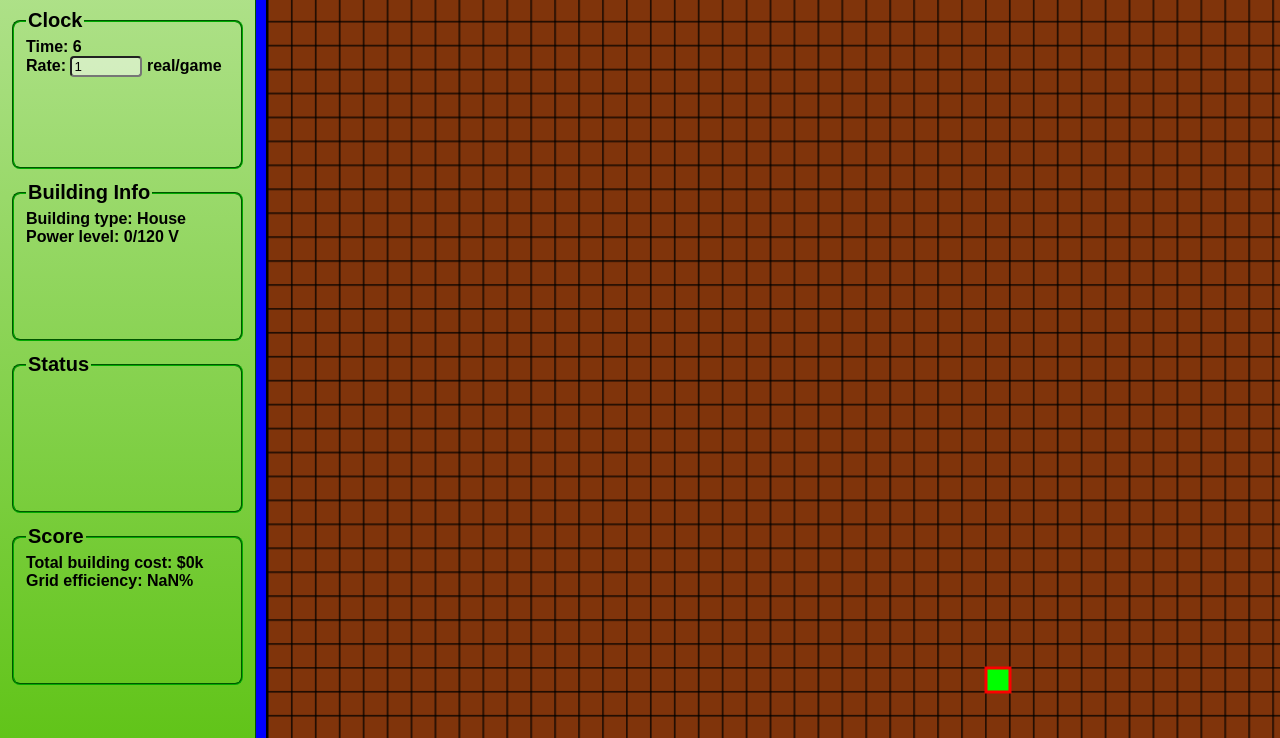
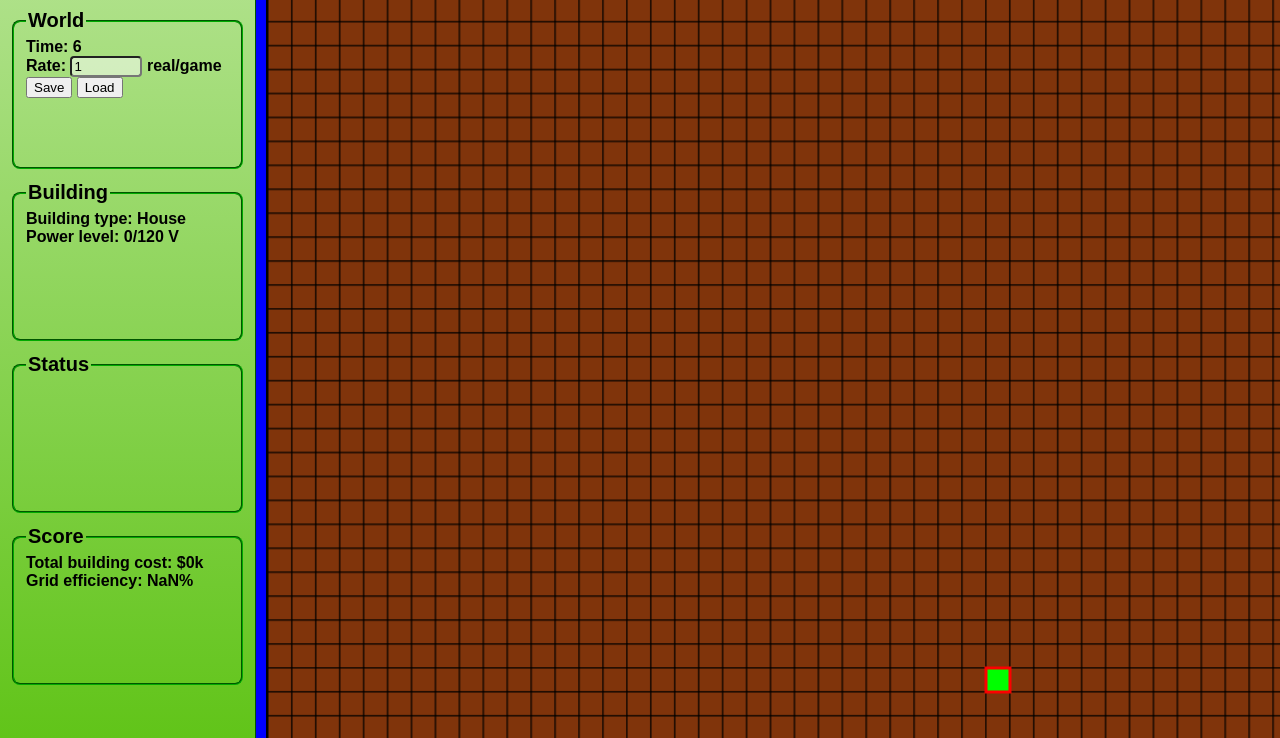
Before and after one commit to dprebyl/V-IR, a plain HTML site: page index.html in a window 1280 px wide. Shown: the part 62-800 px from the top of the page. Drawn offline with Linux system fonts and the light colour scheme.

Commit message:
Save and load games

```diff
--- a/index.html
+++ b/index.html
@@ -10,12 +10,14 @@
 		<div id="left-col">
 			<h1>V=IR</h1>
 			<fieldset>
-				<legend>Clock</legend>
+				<legend>World</legend>
 				Time: <span id="gameTime"></span><br>
 				Rate: <input id="timeScale" type="number" value="1" step="0.1" min="0" max="99"> real/game
+				<input type="button" value="Save" onclick="saveBoard()">
+				<input type="button" value="Load" onclick="loadBoard()">
 			</fieldset>
 			<fieldset>
-				<legend>Building Info</legend>
+				<legend>Building</legend>
 				<div id="buidingInfo"></div>
 			</fieldset>
 			<fieldset>
@@ -27,6 +29,7 @@
 				Total building cost: $<span id="cost">0</span>k<br>
 				Grid efficiency: <span id="efficiency">100</span>%
 			</fieldset>
+
 		</div><div id="center-col">
 			<canvas id="board"></canvas>
 		</div>
--- a/script.js
+++ b/script.js
@@ -307,3 +307,14 @@ function spreadHouses() {
 	});
 	drawGrid();
 }
+
+function saveBoard() {
+	localStorage.setItem("cells", JSON.stringify(grid.cells));
+	localStorage.setItem("time", gameTime);
+}
+
+function loadBoard() {
+	grid.cells = JSON.parse(localStorage.getItem("cells"));
+	gameTime = localStorage.getItem("time");
+	drawGrid();
+}
```
